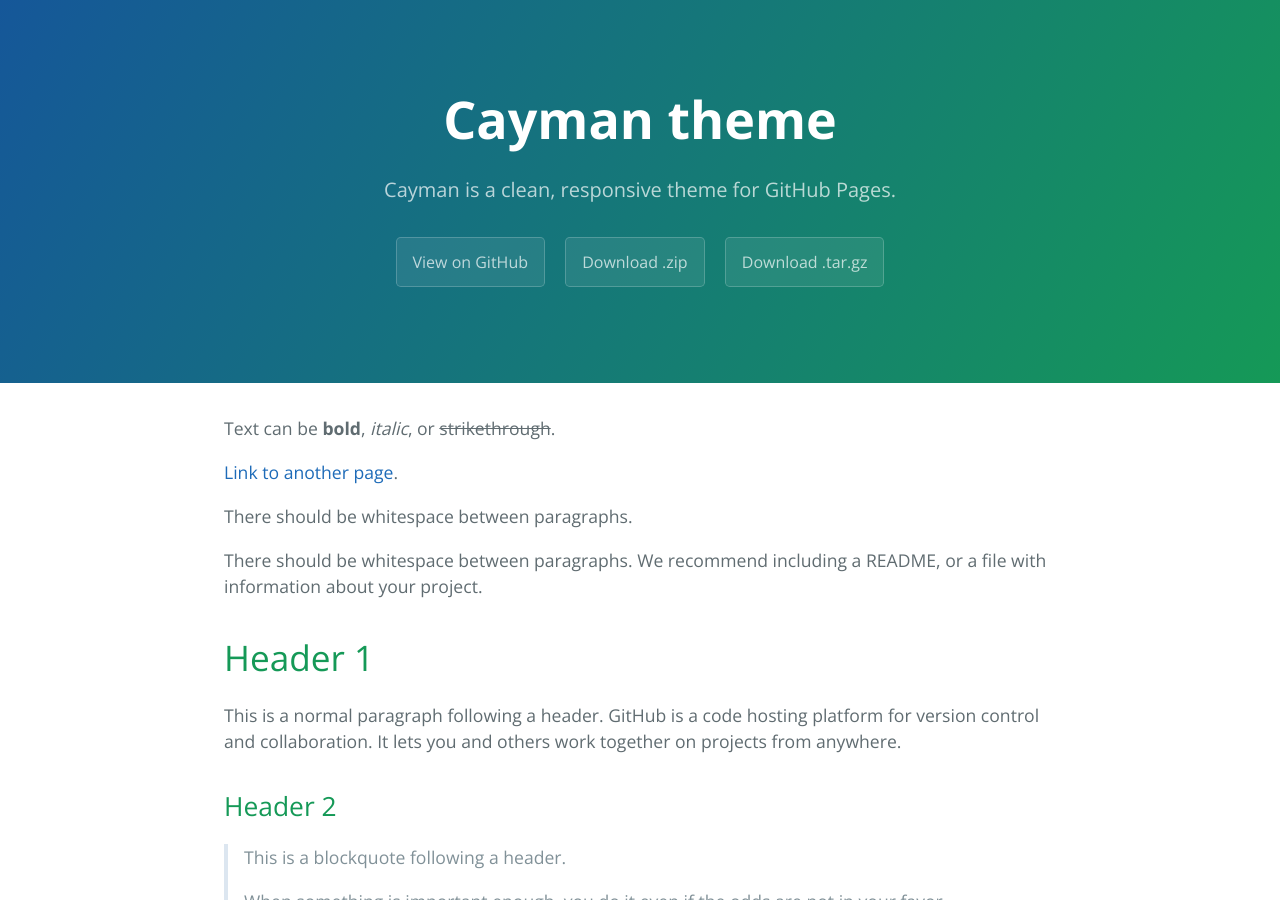
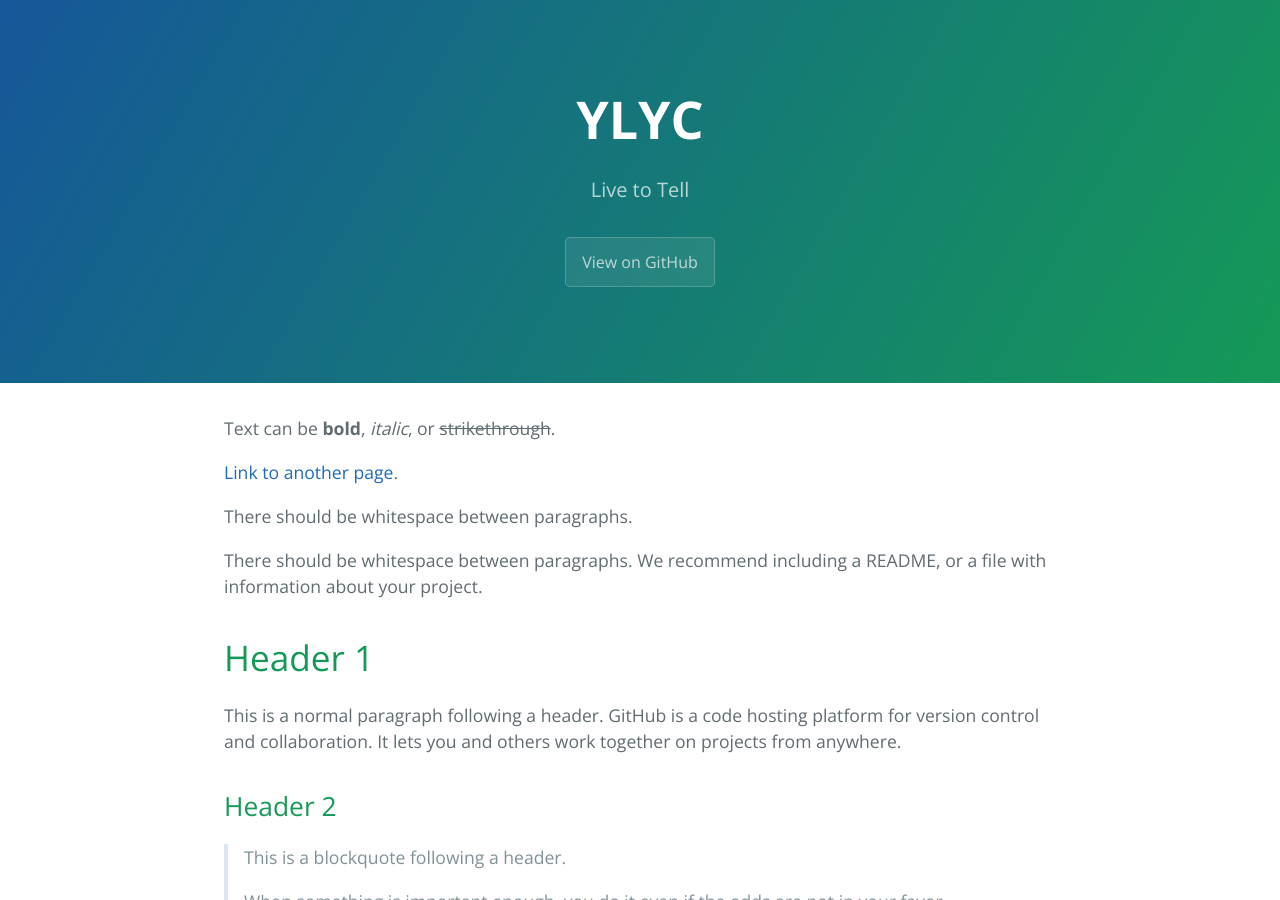
Before and after one commit to jschwinger233/jschwinger23.github.io, a Jekyll site: the page built from index.md, in a window 1280 px wide and 900 px high. Built offline with Jekyll 4.4.1, drawn with Linux system fonts in a browser that asks for light colours.

Commit message:
title and desc

```diff
--- a/_config.yml
+++ b/_config.yml
@@ -1,5 +1,5 @@
-title: Cayman theme
-description: Cayman is a clean, responsive theme for GitHub Pages.
-show_downloads: true
+title: YLYC
+description: Live to Tell
+show_downloads: false
 google_analytics:
 theme: jekyll-theme-cayman
```
